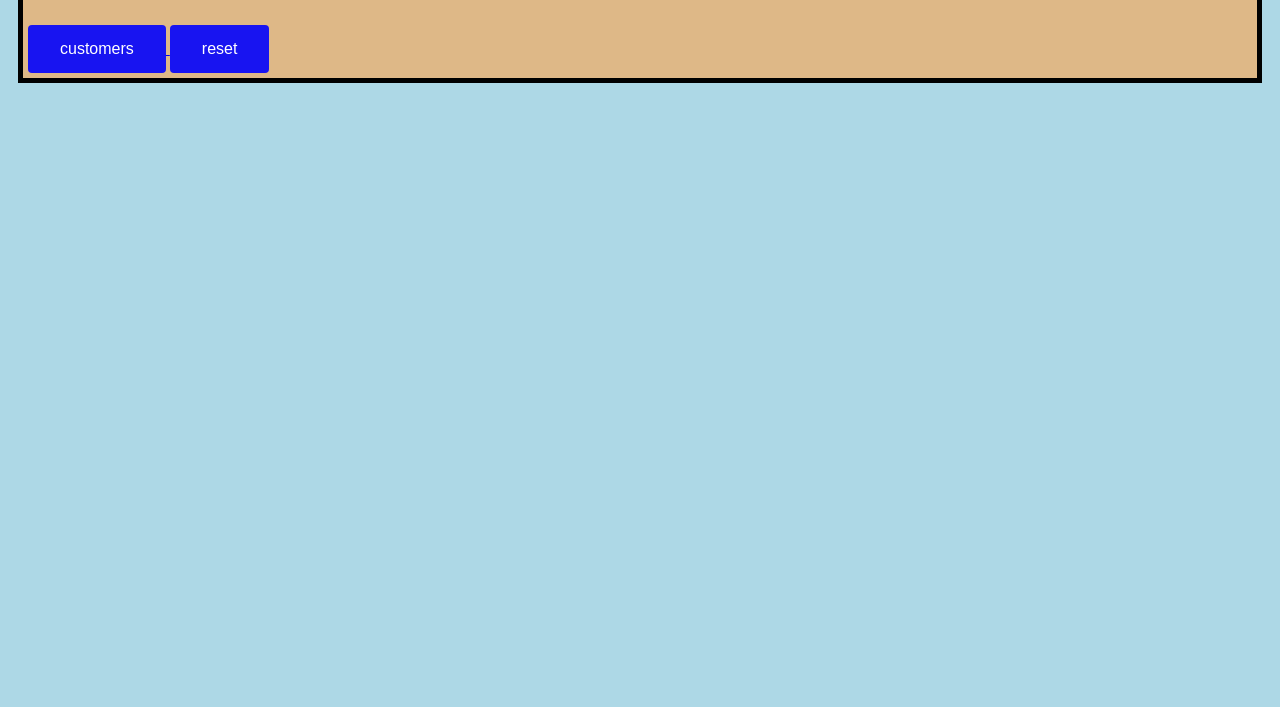
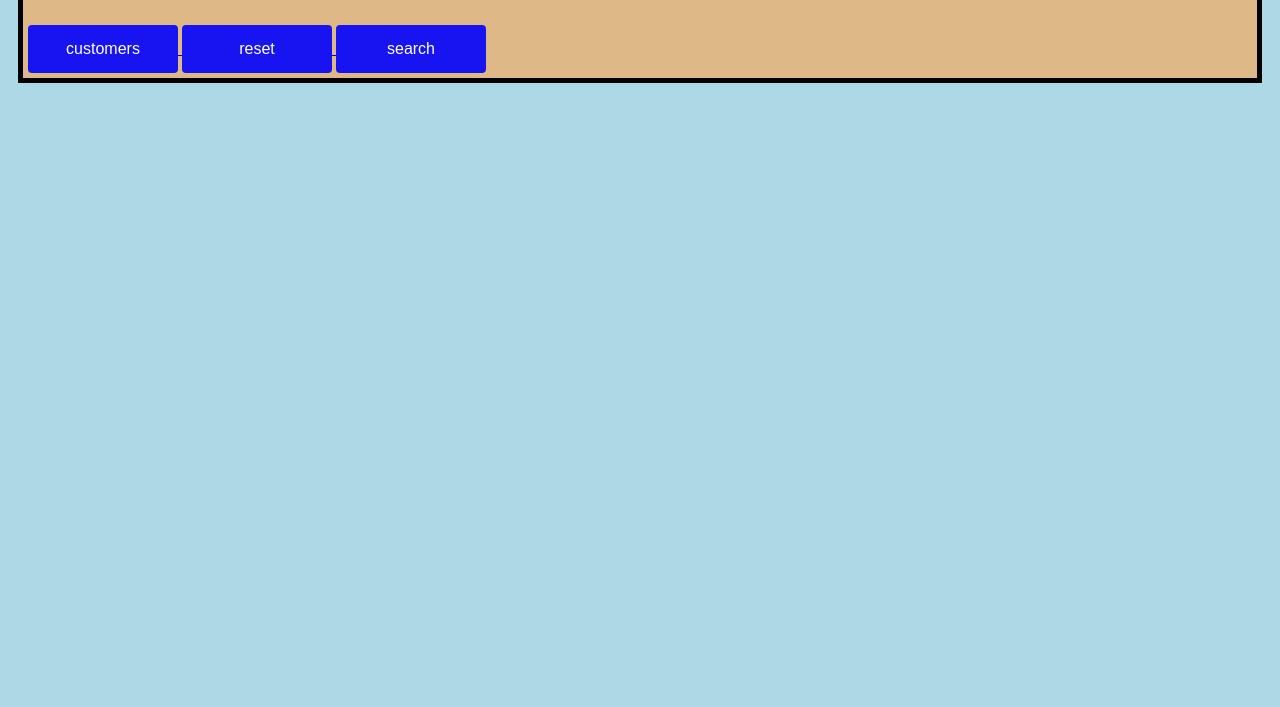
Before and after one commit to coachMark521/phase3final, a website: page public/index.html in a window 1280 px wide. Shown: the part 93-800 px from the top of the page. Drawn offline with Linux system fonts and the light colour scheme.

Commit message:
updating styles

```diff
--- a/public/index.html
+++ b/public/index.html
@@ -17,6 +17,9 @@
         <a href="/reset?API_KEY=secretPassword1" >
           <button class="button">reset</button>
         </a>
+        <a href="/customers/find?" >
+          <button class="button">search</button>
+        </a>
       </div>
     </main>
     <script src="index.js"></script>
--- a/public/style.css
+++ b/public/style.css
@@ -8,7 +8,7 @@ h1 {
 }
 
 .button {
-  background-color: #1814f1; /* Green */
+  background-color: #1814f1;
   border: none;
   color: white;
   padding: 15px 32px;
@@ -18,6 +18,7 @@ h1 {
   font-size: 16px;
   border-radius: 4px;
   transition-duration: 0.4s;
+  width: 150px;
 }
 
 .button:hover{
```
